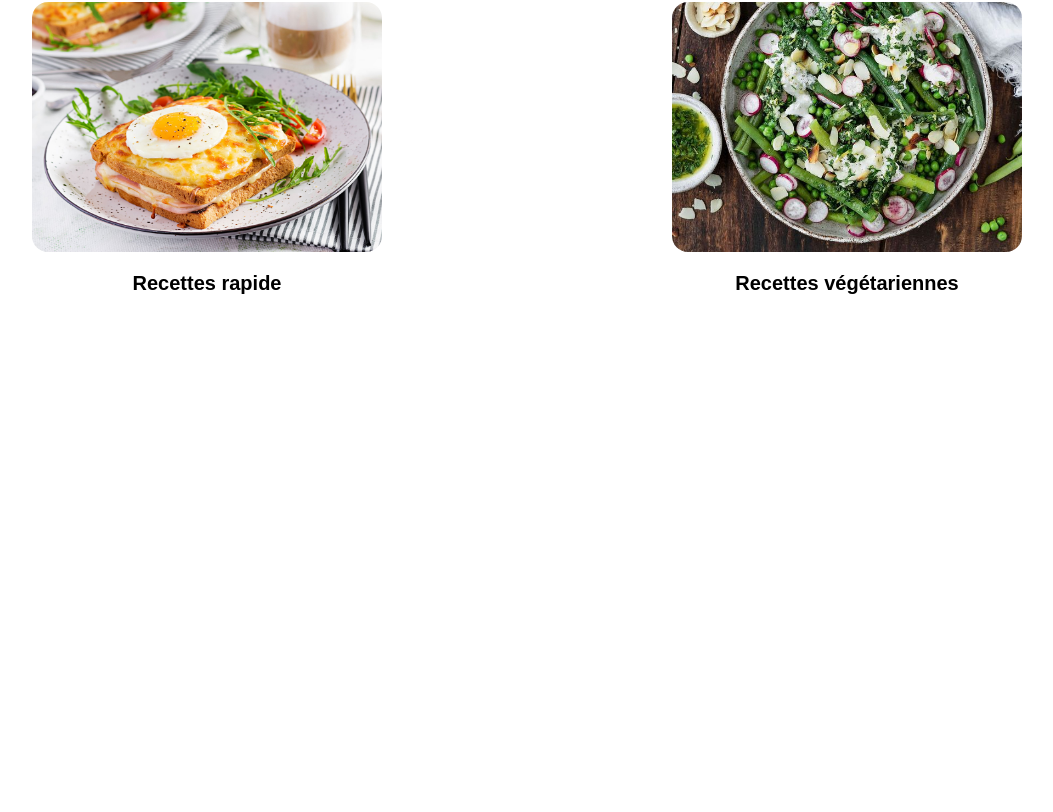
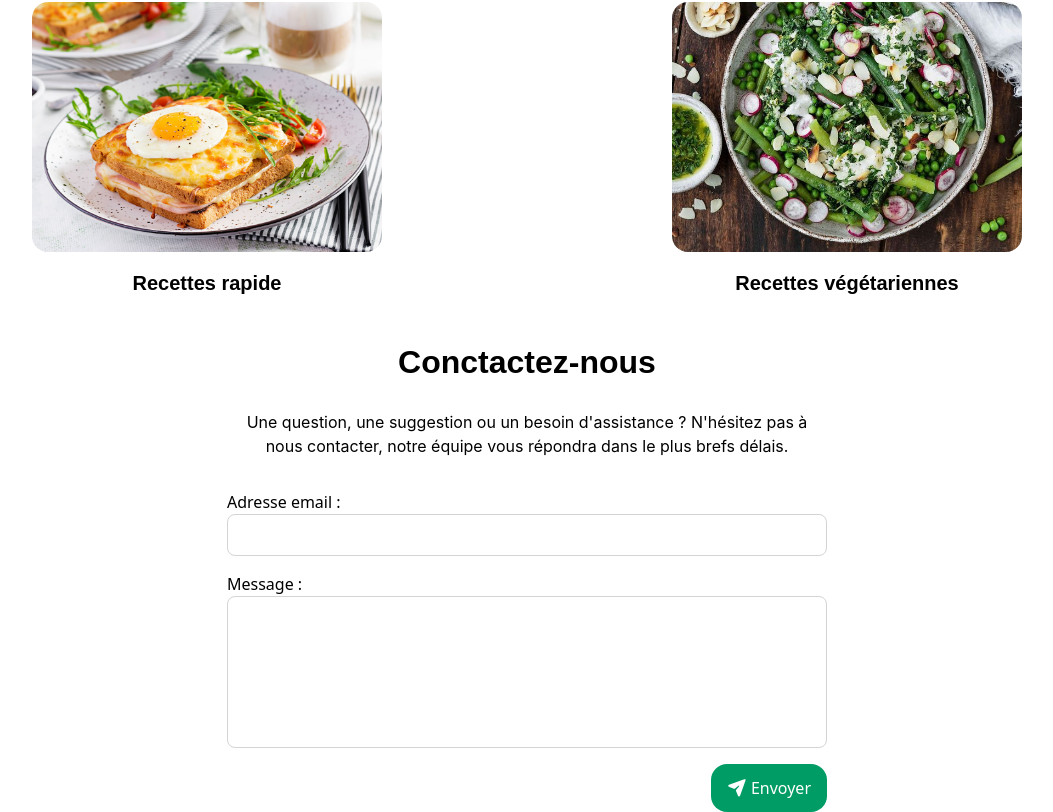
Before and after one commit to nambinintsoaJoseph/tsirotech, a React (Vite) app: page / in a window 1280 px wide. Shown: the part 2411-3223 px from the top of the page, without its empty margins (113-1166 px from the left). Before the commit the page ends 2725 px from the top, so only its background shows below. Built offline with nearby package versions, Linux system fonts and the light colour scheme.

Commit message:
feat(index): contact form

```diff
--- a/src/pages/Home/index.jsx
+++ b/src/pages/Home/index.jsx
@@ -140,6 +140,51 @@ function Home() {
                     ))}
                 </div>
             </div>
+
+            {/* Contactez-nous */}
+            <div className="mt-4 w-[345px] mx-auto md:w-[600px]">
+                <div>
+                    <h3 className="text-center mt-2 p-4 font-outfit font-bold text-2xl lg:text-[32px]">
+                        Conctactez-nous
+                    </h3>
+                </div>
+
+                <div>
+                    <p className="font-inter text-sm text-center px-2 lg:text-base my-4">
+                        Une question, une suggestion ou un besoin d'assistance ?
+                        N'hésitez pas à nous contacter, notre équipe vous
+                        répondra dans le plus brefs délais.
+                    </p>
+                </div>
+
+                <div>
+                    <form className="mt-8">
+                        <div className="flex flex-col">
+                            <label htmlFor="adresseEmail">
+                                Adresse email :
+                            </label>
+                            <input
+                                type="text"
+                                id="adresseEmail"
+                                className="p-2 border rounded-lg border-tsirotech-border outline-none"
+                            />
+                        </div>
+
+                        <div className="mt-4 flex flex-col">
+                            <label htmlFor="message">Message : </label>
+                            <textarea
+                                name="message"
+                                id="message"
+                                className="border border-tsirotech-border rounded-lg h-[152px] resize-none outline-none p-2"
+                            ></textarea>
+                        </div>
+
+                        <div className="mt-4 flex justify-end">
+                            <Button text={'Envoyer'} icon={'fa-paper-plane'} />
+                        </div>
+                    </form>
+                </div>
+            </div>
         </div>
     );
 }
```
